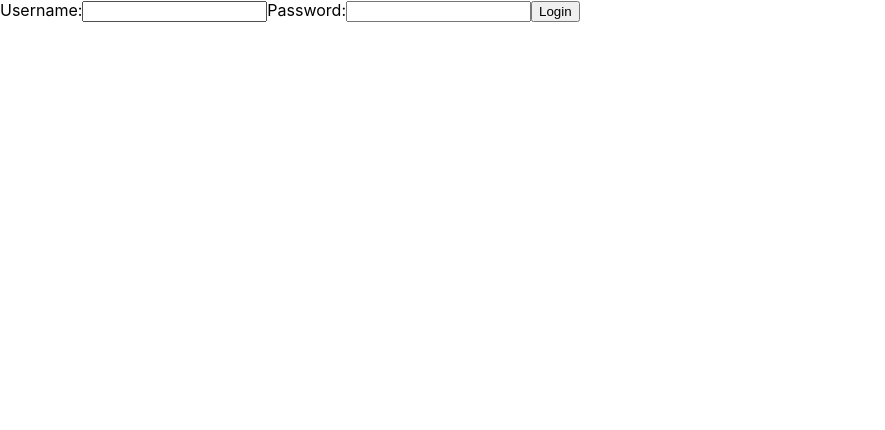
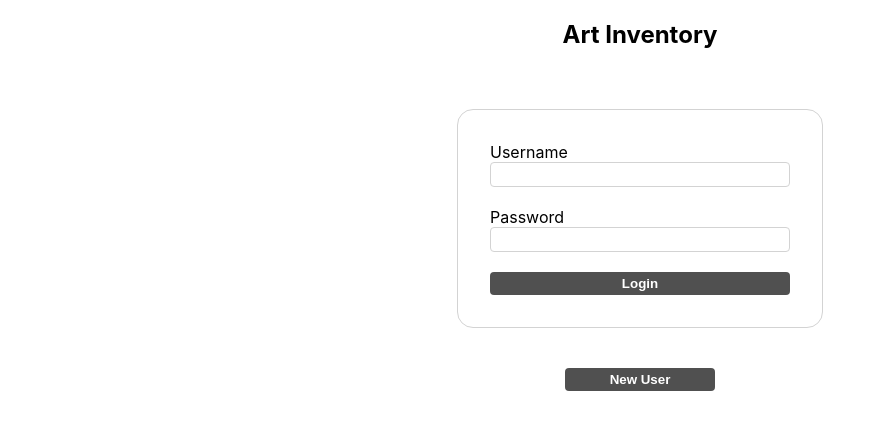
Before and after one commit to iriselva/inventory-frontend, a React (Create React App) app: page / in a window 1280 px wide. Shown: the top 430 px of the page, without its empty margins (0-885 px from the left). Built offline with nearby package versions, Linux system fonts and the light colour scheme; no server answers.

Commit message:
From styles and email signup error handling

```diff
--- a/package.json
+++ b/package.json
@@ -11,6 +11,7 @@
     "react-bootstrap": "^1.4.3",
     "react-dom": "^17.0.1",
     "react-scripts": "4.0.1",
+    "styled-components": "^5.2.1",
     "web-vitals": "^0.2.4"
   },
   "scripts": {
--- /dev/null
+++ b/src/FormStyles.js
@@ -0,0 +1,45 @@
+import styled from "styled-components";
+
+
+export const StyledContainer = styled.div`
+  display: flex;
+  justify-content: center;
+  align-content: center;
+  flex-direction: column;
+  align-items: center;
+`;
+
+export const StyledForm = styled.form`
+  display: flex;
+  flex-direction: column;
+  align-content: center;
+  justify-content: space-evenly;
+  width: 300px;
+  height: auto;
+  border: 1px solid lightgray;
+  border-radius: 1rem;
+  padding: 2rem;
+  margin: 40px;
+`;
+
+export const StyledLabel = styled.label`
+`;
+
+export const StyledInput = styled.input`
+  border: 1px solid lightgray;
+  background-color: white;
+  border-radius: 4px;
+  padding: 4px;
+`;
+
+export const StyledLoginButton = styled.button`
+  border: none;
+  background-color: #505050;
+  color: white;
+  border-radius: 4px;
+  font-weight: bold;
+  padding: 4px;
+    &:hover {
+      background-color: #303030;
+    }
+`;
--- a/src/LoginPage.js
+++ b/src/LoginPage.js
@@ -1,9 +1,29 @@
+import { render } from '@testing-library/react';
 import {useState} from 'react';
+import styled from "styled-components";
+import {StyledContainer, StyledForm, StyledLabel, StyledInput, StyledLoginButton} from "./FormStyles";
+import SignUpPage from './SignUpPage';
+
+
+const StyledNewButton = styled.button`
+  border: none;
+  background-color: #505050;
+  color: white;
+  border-radius: 4px;
+  font-weight: bold;
+  padding: 4px;
+  width: 150px;
+    &:hover {
+      background-color: #303030;
+    }
+`;
 
 const LoginPage = ({setToken}) => {
+  const [showSignup, setShowSignup] = useState(false);
   const [loading, setLoading] = useState(false);
   const [username, setUsername] = useState('');
   const [password, setPassword] = useState('');
+
 
   function login() {
     const formData = new FormData();
@@ -28,19 +48,28 @@ const LoginPage = ({setToken}) => {
       }).finally(() => setLoading(false))
    }
 
+    return (
+        <StyledContainer className="App">
 
-    return (
-        <div className="App">
-            <form>
-                <label>Username:
-                <input value={username} onChange={(e) => {setUsername(e.target.value)}}/>
-                </label>
-                <label>Password:
-                <input type='password' value={password} onChange={(e) => {setPassword(e.target.value)}}/>
-                </label>
-                <button disabled={loading} type="button" onClick={login}>Login</button>
-            </form>
-        </div>
+          <h2>Art Inventory</h2>
+            <StyledForm>
+                <StyledLabel>Username</StyledLabel>
+                <StyledInput value={username} onChange={(e) => {setUsername(e.target.value)}}/><br/>
+
+                <StyledLabel>Password</StyledLabel>
+                <StyledInput type='password' value={password} onChange={(e) => {setPassword(e.target.value)}}/><br/>
+
+                <StyledLoginButton disabled={loading} type="button" onClick={login}>Login</StyledLoginButton>
+
+            </StyledForm>
+
+            <div>
+              <StyledNewButton onClick={() => setShowSignup(!showSignup)}>New User</StyledNewButton>
+            </div>
+
+          {showSignup && <SignUpPage onSignupDone={() => setShowSignup(false)} />}
+        </StyledContainer>
+
     )
 
 }
--- a/src/SignUpPage.js
+++ b/src/SignUpPage.js
@@ -1,13 +1,15 @@
 import React, { useEffect, useState } from "react";
+import {StyledContainer, StyledForm, StyledLabel, StyledInput, StyledLoginButton} from "./FormStyles";
 
-const SignUpPage = () => {
+
+const SignUpPage = ({onSignupDone}) => {
   const [loading, setLoading] = useState(false);
   const [username, setUsername] = useState('');
   const [email, setEmail] = useState('');
   const [password, setPassword] = useState('');
   const [confirmPassword, setConfirmPassword] = useState('');
 
-  function SignUp() {
+  async function SignUp() {
     if (password !== confirmPassword) {
       alert("Passwords don't match");
       return;
@@ -27,49 +29,46 @@ const SignUpPage = () => {
 
     setLoading(true);
 
-    fetch(`${process.env.REACT_APP_BACKEND_URL}/users`, requestOptions)
-      .then((response) => {
-        if (response.status < 200 || response.status >= 300) {
-          const err = new Error();
-          err.status = response.status;
-          throw err;
-        }
-        return response.json();
-      })
-      .then((response) => {
-        console.log(response);
-      })
-      .catch((err) => {
+    try {
+      const response = await fetch(`${process.env.REACT_APP_BACKEND_URL}/users`, requestOptions)
+      const returnData = await response.json();
+      if (response.status < 200 || response.status >= 300) {
+        const err = new Error(returnData?.detail ?? 'Something went wrong, try again later');
+        err.status = response.status;
+        throw err;
+      }
+      onSignupDone();
+    } catch(err) {
         if (err.status === 409) {
           alert('This email is already in use');
         } else {
-          console.log(err);
-          console.log(err.status);
-          alert('Something went wrong, try again later');
+          alert(err);
         }
-      })
-      .finally(() => setLoading(false))
+    }
+
+    setLoading(false);
+
   }
 
   return (
     <div>
-      <div className="signUp">
-        <form>
-          <label>Username:
-          <input value={username} onChange={(e) => {setUsername(e.target.value)}}/>
-          </label>
-          <label>Email:
-          <input type='email' value={email} onChange={(e) => {setEmail(e.target.value)}}/>
-          </label>
-          <label>Password:
-          <input type='password' value={password} onChange={(e) => {setPassword(e.target.value)}}/>
-          </label>
-          <label>Confirm Password:
-          <input type='password' value={confirmPassword} onChange={(e) => {setConfirmPassword(e.target.value)}}/>
-          </label>
-          <button disabled={loading} type="button" onClick={SignUp}>Register</button>
-        </form>
-      </div>
+      <StyledContainer className="signUp">
+        <StyledForm>
+          <StyledLabel>Username</StyledLabel>
+          <StyledInput value={username} onChange={(e) => {setUsername(e.target.value)}}/><br/>
+
+          <StyledLabel>Email</StyledLabel>
+          <StyledInput type='email' value={email} onChange={(e) => {setEmail(e.target.value)}}/><br/>
+
+          <StyledLabel>Password</StyledLabel>
+          <StyledInput type='password' value={password} onChange={(e) => {setPassword(e.target.value)}}/><br/>
+
+          <StyledLabel>Confirm Password</StyledLabel>
+          <StyledInput type='password' value={confirmPassword} onChange={(e) => {setConfirmPassword(e.target.value)}}/><br/>
+
+          <StyledLoginButton disabled={loading} type="button" onClick={SignUp}>Register</StyledLoginButton>
+        </StyledForm>
+      </StyledContainer>
     </div>
   );
 }
```
Also changed, not shown: 2 other files (tests, documents, lock files or other folders).
